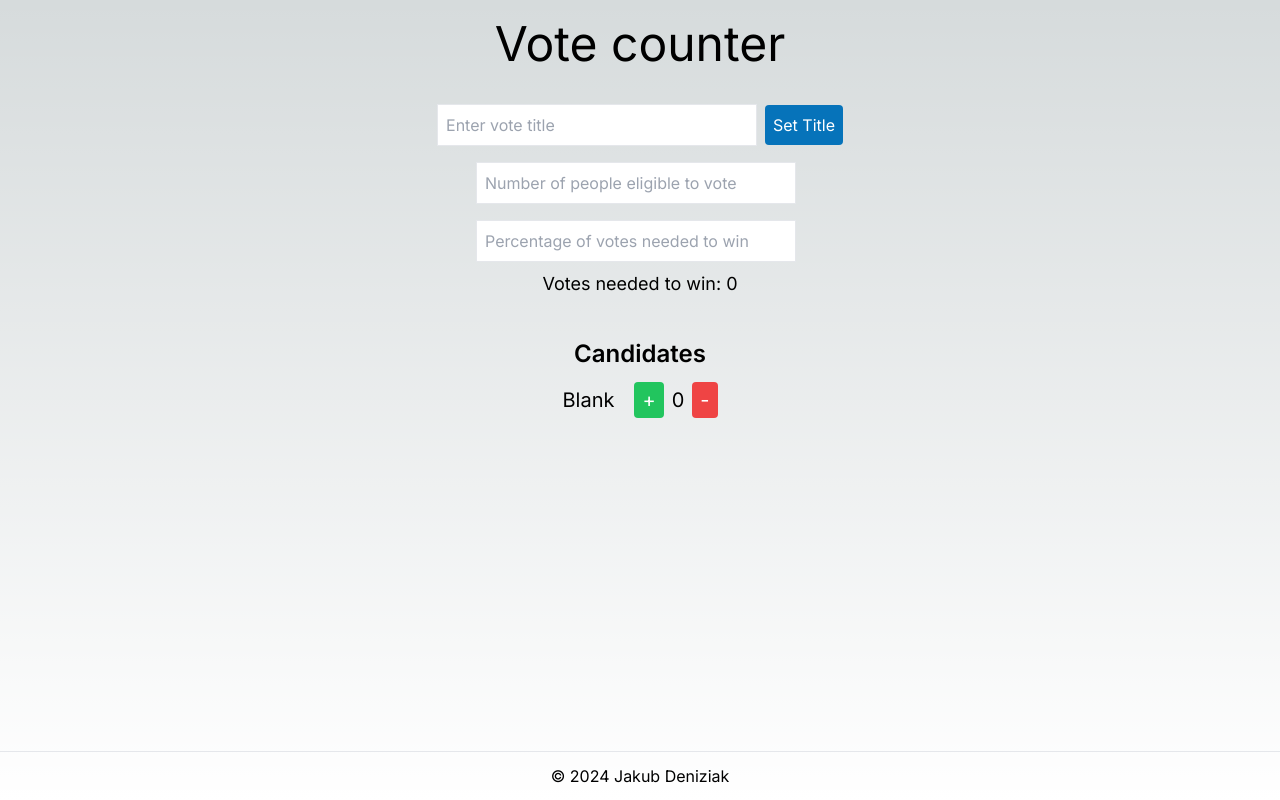
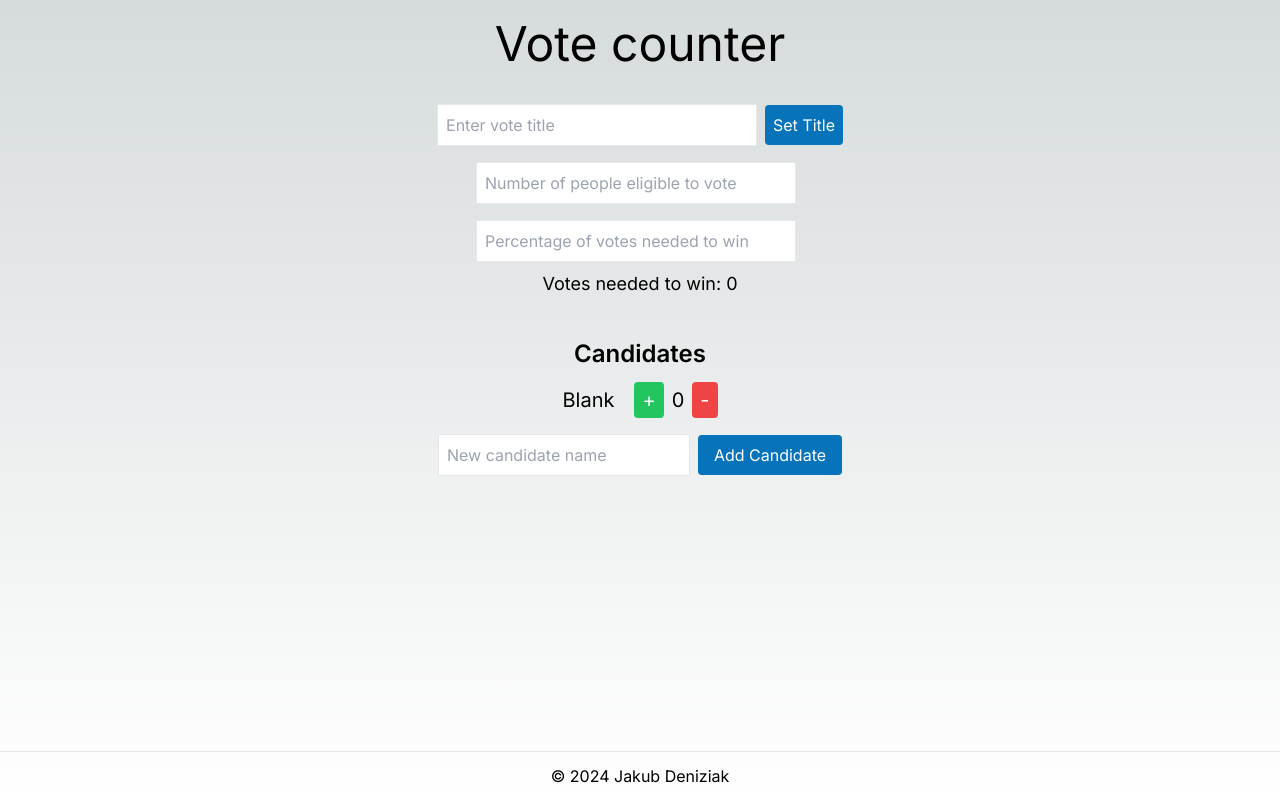
Before and after one commit to jakubdeniziak/vote-counter, a Next.js app: page / in a window 1280 px wide. Built offline with nearby package versions, Linux system fonts and the light colour scheme.

Commit message:
Add option to add candidates

```diff
--- a/src/app/components/Candidates.jsx
+++ b/src/app/components/Candidates.jsx
@@ -4,6 +4,7 @@ const Candidates = () => {
     const [candidates, setCandidates] = useState([
         { name: 'Blank', votes: 0 },
     ]);
+    const [newCandidateName, setNewCandidateName] = useState('');
 
 
     const addVote = (index) => {
@@ -20,11 +21,22 @@ const Candidates = () => {
         setCandidates(newCandidates);
     };
 
+    const handleNewCandidateChange = (e) => {
+        setNewCandidateName(e.target.value);
+    };
+
+    const addNewCandidate = () => {
+        if (newCandidateName.trim() !== '') {
+            setCandidates([...candidates, { name: newCandidateName, votes: 0 }]);
+            setNewCandidateName('');
+        }
+    };
+
 
     return (
         <section className="mt-10">
             <h2 className="text-2xl font-semibold mb-3">Candidates</h2>
-            <ul>
+            <ul className="mb-4">
                 {candidates.map((candidate, index) => (
                     <li key={index} className="flex justify-center items-center mb-2 text-xl">
                         <p className="mr-5">{candidate.name}</p>
@@ -44,6 +56,21 @@ const Candidates = () => {
                     </li>
                 ))}
             </ul>
+            <div>
+                <input
+                    type="text"
+                    value={newCandidateName}
+                    onChange={handleNewCandidateChange}
+                    placeholder="New candidate name"
+                    className="border p-2 mr-2 text-primary"
+                />
+                <button
+                    onClick={addNewCandidate}
+                    className="bg-accent text-secondary px-4 py-2 rounded"
+                >
+                    Add Candidate
+                </button>
+            </div>
         </section>
     )
 }
```
